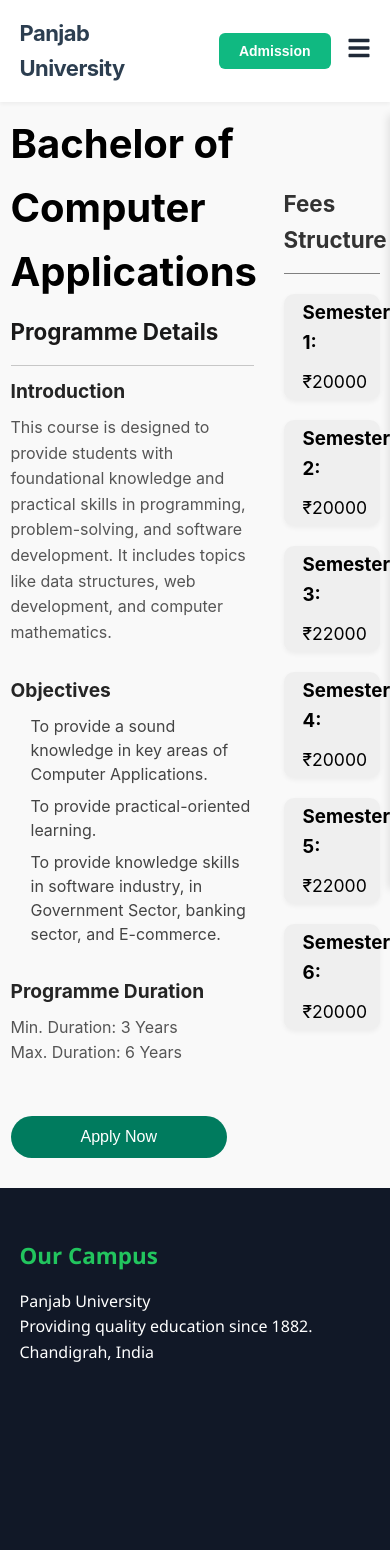
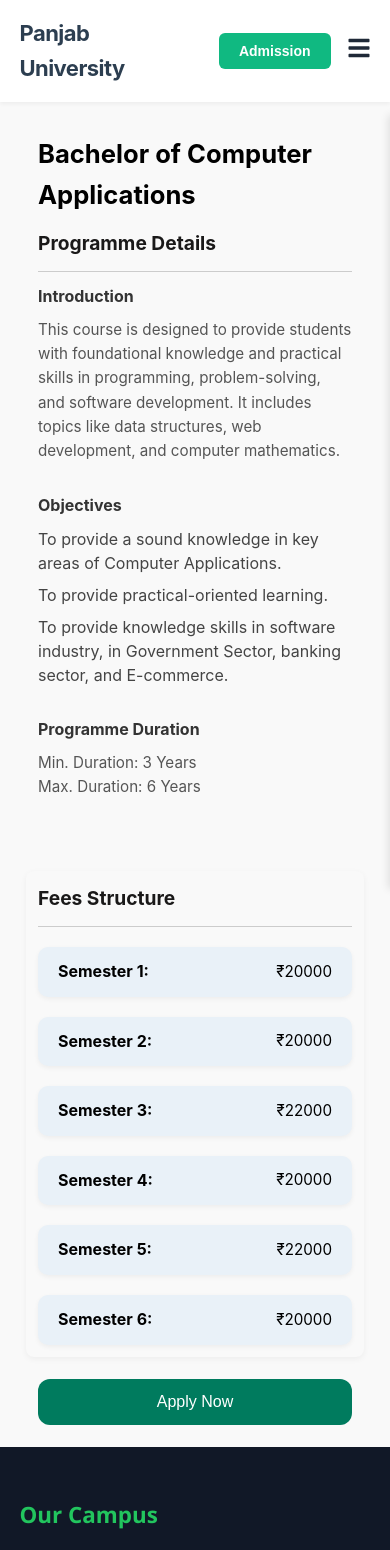
Before and after one commit to Munishkumr5028/SPN, a React (Vite) app: page /courses/1/1 in a window 390 px wide. Shown: the top 1550 px of the page. Built offline with nearby package versions, Linux system fonts and the light colour scheme.

Commit message:
fix css issue

```diff
--- a/src/components/Contact/Contact.css
+++ b/src/components/Contact/Contact.css
@@ -1,45 +1,57 @@
-.contact-page{
+.contact-page {
   background: #f4f8fb;
+  padding: 40px 20px;
 }
+
 .contact-container {
   display: flex;
+  flex-direction: row;
+  flex-wrap: wrap;
   max-width: 1200px;
-      margin: 50px auto;
-      padding: 20px;
-      justify-content: space-between;
+  margin: auto;
+  background-color: white;
   box-shadow: 0 10px 25px rgba(0, 0, 0, 0.2);
+  border-radius: 12px;
+  overflow: hidden;
 }
 
-    .form-container, .info-container {
-      background-color: #fff;
-      padding: 30px;
-      flex: 1 1 45%;
+.form-container,
+.info-container {
+  flex: 1 1 50%;
+  padding: 40px;
+  box-sizing: border-box;
 }
-    #contactForm h2{
+
+#contactForm h2 {
   text-align: center;
-      margin-bottom: 31px;
+  margin-bottom: 30px;
+  font-size: 28px;
+  color: #007b5e;
 }
 
 .contact-group {
   margin-bottom: 20px;
 }
 
-    input, select, textarea {
+input,
+select,
+textarea {
   width: 100%;
-      padding: 10px;
+  padding: 12px 14px;
   border: 1px solid #ccc;
   border-radius: 8px;
   font-size: 16px;
   box-sizing: border-box;
 }
-  .contact-group input:focus,
-  .contact-group select:focus,
-  .contact-group textarea:focus {
+
+input:focus,
+select:focus,
+textarea:focus {
   outline: none;
   border-color: #27ae60;
 }
 
-    .contact-btn{
+.contact-btn {
   margin-top: 20px;
   width: 100%;
   background-color: #007b5e;
@@ -60,7 +72,6 @@
   display: flex;
   align-items: center;
   gap: 10px;
-      margin-top: 5px;
 }
 
 .country-code {
@@ -72,11 +83,69 @@
   color: #333;
 }
 
-    #responseMessage {
-      margin-top: 15px;
-      font-weight: bold;
+.info-container h3 {
+  margin-top: 0;
+  font-size: 20px;
+  color: #007b5e;
 }
 
-    .hidden {
-      display: none;
+.info-container p {
+  font-size: 16px;
+  margin-bottom: 12px;
 }
+
+/* Media Queries for Tablets and Mobiles */
+@media (max-width: 992px) {
+  .form-container,
+  .info-container {
+    flex: 1 1 100%;
+    padding: 30px;
+  }
+
+  #contactForm h2 {
+    font-size: 24px;
+  }
+
+  .info-container h3 {
+    font-size: 18px;
+  }
+
+  .info-container p {
+    font-size: 15px;
+  }
+}
+
+@media (max-width: 576px) {
+  .contact-container {
+    flex-direction: column;
+  }
+
+  .form-container,
+  .info-container {
+    padding: 20px;
+  }
+
+  #contactForm h2 {
+    font-size: 22px;
+  }
+
+  .contact-btn {
+    font-size: 15px;
+  }
+
+  input,
+  select,
+  textarea {
+    font-size: 15px;
+  }
+
+  .phone-group {
+    flex-direction: row;
+    gap: 8px;
+  }
+
+  .country-code {
+    padding: 10px 12px;
+    font-size: 14px;
+  }
+}
--- a/src/components/Courses/CourseDetails.css
+++ b/src/components/Courses/CourseDetails.css
@@ -1,47 +1,69 @@
+/* CourseDetails.css */
+.course-details-wrapper {
+  margin: 2px;
+}
+.course-details-wrapper {
+  padding: 20px 16px;
+  max-width: 1270px;
+  margin: 0 auto;
+}
+
 .course-info-container {
   display: flex;
-  justify-content: center;
+  justify-content: space-between;
   align-items: flex-start;
-  margin-top: 10px;
-  margin-bottom: 30px;
+  flex-wrap: wrap;
+  gap: 30px;
 }
 
-/* Left Side */
 .left-course-info {
-  padding-left: 30px;
-  width: 70%;
+  flex: 1 1 60%;
+  padding: 16px;
+  box-sizing: border-box;
+}
+
+.right-course-info {
+  flex: 1 1 35%;
+  padding: 16px;
+  box-sizing: border-box;
+  background-color: #f9f9f9;
+  border-radius: 8px;
+  box-shadow: 0 2px 6px rgba(0, 0, 0, 0.05);
 }
 
 .left-course-info h1 {
-  font-size: 2.5rem;
+  font-size: 2.4rem;
   color: #000;
-  margin-bottom: 10px;
+  margin-bottom: 12px;
 }
 
-.left-course-info h2 {
-  font-size: 1.4rem;
-  margin-bottom: 10px;
+.left-course-info h2,
+.right-course-info h2 {
+  font-size: 1.5rem;
+  margin-bottom: 12px;
   color: #1a1919;
-  border-bottom: 1px solid rgb(199, 199, 199);
-  padding-bottom: 15px;
+  border-bottom: 1px solid #ccc;
+  padding-bottom: 12px;
 }
 
 .left-course-info h3 {
   font-size: 1.2rem;
   margin-bottom: 8px;
-  color: #252525;
+  color: #333;
 }
 
-.left-course-info p {
+.left-course-info p,
+.fees-box p {
   color: #555;
   line-height: 1.6;
   margin-bottom: 16px;
+  font-size: 1rem;
 }
 
 .left-course-info ul {
-  list-style-type: disc;
-  padding-left: 20px;
+  list-style: disc inside;
   margin-bottom: 16px;
+  padding-left: 0;
 }
 
 .left-course-info li {
@@ -54,41 +76,10 @@
   margin-bottom: 30px;
 }
 
-/* Apply Button */
-.apply-btn {
-  background-color: #007b5e;
-  color: white;
-  padding: 12px 70px;
-  border: none;
-  border-radius: 25px;
-  cursor: pointer;
-  font-size: 1rem;
-  transition: background 0.3s;
+.fees-box {
+  background: #e9f1f8;
+  padding: 12px 20px;
   margin-top: 20px;
-}
-
-.apply-btn:hover {
-  background-color: #009774e6;
-}
-
-/* Right Side */
-.right-course-info {
-  padding: 74px 30px 30px 30px;
-  width: 40%;
-}
-
-.right-course-info h2 {
-  font-size: 1.4rem;
-  color: #333;
-  border-bottom: 1px solid grey;
-  padding-bottom: 15px;
-}
-
-.fees-box {
-  background: #a8a8a821;
-  padding: 4px 19px;
-  margin-top: 20px;
-  margin-bottom: 20px;
   border-radius: 10px;
   box-shadow: 0 2px 5px rgba(0, 0, 0, 0.05);
 }
@@ -96,7 +87,7 @@
 .fees-box h3 {
   color: #000;
   margin: 0;
-  padding: 0;
+  font-size: 1rem;
 }
 
 .fees-box p {
@@ -107,7 +98,72 @@
 
 .fees-flex {
   display: flex;
+  justify-content: space-between;
   align-items: center;
-  gap: 10px;
   flex-wrap: wrap;
 }
+
+.apply-btn-wrapper {
+  text-align: left;
+  margin-bottom: 20px;
+}
+
+.apply-btn {
+  background-color: #007b5e;
+  color: white;
+  padding: 14px 40px;
+  border: none;
+  border-radius: 30px;
+  cursor: pointer;
+  font-size: 1rem;
+  transition: background 0.3s;
+}
+
+.apply-btn:hover {
+  background-color: #009774e6;
+}
+
+@media (max-width: 768px) {
+  .course-details-wrapper {
+    margin: 0px 10px;
+  }
+  .course-info-container {
+    flex-direction: column;
+    padding: 0;
+  }
+
+  .left-course-info,
+  .right-course-info {
+    width: 100%;
+    padding: 12px;
+  }
+
+  .left-course-info h1 {
+    font-size: 1.6rem;
+  }
+
+  .left-course-info h2,
+  .right-course-info h2 {
+    font-size: 1.2rem;
+  }
+
+  .left-course-info h3 {
+    font-size: 1rem;
+  }
+
+  .left-course-info p,
+  .fees-box p {
+    font-size: 0.95rem;
+  }
+
+  .apply-btn-wrapper {
+    padding: 0 12px;
+    margin-top: 22px;
+    margin-bottom: 2px;
+  }
+  .apply-btn {
+    width: 100%;
+    border-radius: 12px;
+    padding: 14px;
+  }
+}
--- a/src/components/Courses/CourseDetails.jsx
+++ b/src/components/Courses/CourseDetails.jsx
@@ -1,5 +1,5 @@
 import React from "react";
-import { Link, useParams } from "react-router-dom"; // Import useParams
+import { Link, useParams } from "react-router-dom";
 import "./CourseDetails.css";
 
 const courseData = [
@@ -640,19 +640,15 @@ const courseData = [
 ];
 
 function CourseDetails() {
-  const { id } = useParams(); // Get the 'id' from URL parameters
-
-  // Find the course with the matching id
+  const { id } = useParams();
   const course = courseData.find((course) => course.id === parseInt(id));
 
-  if (!course) {
-    return <p>Course not found</p>;
-  }
+  if (!course) return <p>Course not found</p>;
 
   return (
-    <div>
+    <div className="course-details-wrapper">
       <div className="course-info-container">
-        {/* Left Side */}
+        {/* Left Side: Course Details */}
         <div className="left-course-info">
           <h1>{course.title}</h1>
           <section>
@@ -664,8 +660,8 @@ function CourseDetails() {
             <div className="section-block">
               <h3>Objectives</h3>
               <ul>
-                {course.objectives.map((objective, idx) => (
-                  <li key={idx}>{objective}</li>
+                {course.objectives.map((obj, i) => (
+                  <li key={i}>{obj}</li>
                 ))}
               </ul>
             </div>
@@ -676,12 +672,10 @@ function CourseDetails() {
                 Max. Duration: {course.duration.max}
               </p>
             </div>
-            <Link to="/admission">
-              <button className="apply-btn">Apply Now</button>
-            </Link>
           </section>
         </div>
-        {/* Right Side */}
+
+        {/* Right Side: Fees Info */}
         <div className="right-course-info">
           <h2>Fees Structure</h2>
           {course.fees.map((fee, idx) => (
@@ -694,6 +688,13 @@ function CourseDetails() {
           ))}
         </div>
       </div>
+
+      {/* Apply Button */}
+      <div className="apply-btn-wrapper">
+        <Link to="/admission">
+          <button className="apply-btn">Apply Now</button>
+        </Link>
+      </div>
     </div>
   );
 }
--- a/src/components/Students/Students.css
+++ b/src/components/Students/Students.css
@@ -107,22 +107,25 @@
   display: flex;
   justify-content: center;
   align-items: center;
-  margin-bottom: 10px; /* Space for Footer */
+  margin-bottom: 10px;
 }
 
 .login-container {
+  width: 100%;
   max-width: 1200px;
-  width: 100%;
   display: flex;
   justify-content: center;
+  padding: 0 15px;
+  box-sizing: border-box;
 }
+
 .login-card {
-  /* background-color: #f8f9fa; */
-  /* padding: 2.5rem; */
-  /* border-radius: 15px; */
-  /* box-shadow: 0 8px 20px rgba(0, 0, 0, 0.1); */
   width: 100%;
   max-width: 400px;
+  background-color: #f8f9fa;
+  padding: 2.5rem;
+  border-radius: 15px;
+  box-shadow: 0 8px 20px rgba(0, 0, 0, 0.1);
   text-align: center;
 }
 
@@ -187,17 +190,56 @@
   color: #4b5563;
   text-decoration: none;
   transition: color 0.3s ease;
+  text-align: right;
 }
 
 .forgot-password:hover {
   color: #10b981;
 }
 
-/* Responsive Design for Student Login Section */
-@media (max-width: 768px) {
+/* Tablet (≤ 992px) */
+@media (max-width: 992px) {
+  .login-section {
+    padding: 40px 20px;
+    margin-bottom: 40px;
+  }
+
   .login-card {
     padding: 2rem;
     max-width: 90%;
+  }
+
+  .login-card h2 {
+    font-size: 2.2rem;
+  }
+
+  .form-group label {
+    font-size: 0.95rem;
+  }
+
+  .form-group input {
+    font-size: 0.95rem;
+  }
+
+  .login-button {
+    font-size: 0.95rem;
+  }
+
+  .forgot-password {
+    font-size: 0.85rem;
+  }
+}
+
+/* Mobile (≤ 576px) */
+@media (max-width: 576px) {
+  .login-section {
+    padding: 30px 15px;
+    margin-bottom: 60px;
+  }
+
+  .login-card {
+    padding: 1.8rem;
+    max-width: 100%;
   }
 
   .login-card h2 {
@@ -209,21 +251,18 @@
   }
 
   .form-group input {
+    font-size: 0.9rem;
     padding: 0.7rem;
-    font-size: 0.9rem;
   }
 
   .login-button {
+    font-size: 0.9rem;
     padding: 0.7rem;
-    font-size: 0.9rem;
   }
 
   .forgot-password {
-    font-size: 0.85rem;
-  }
-
-  .login-section {
-    margin-bottom: 450px; /* Adjusted for mobile Footer */
+    font-size: 0.8rem;
+    text-align: center;
   }
 }
 /* Timetable Section Styles */
```
Also changed, not shown: src/components/Contact/Contact.jsx (+62 -31 lines). Lines whose indentation alone changed are shown as unchanged.
